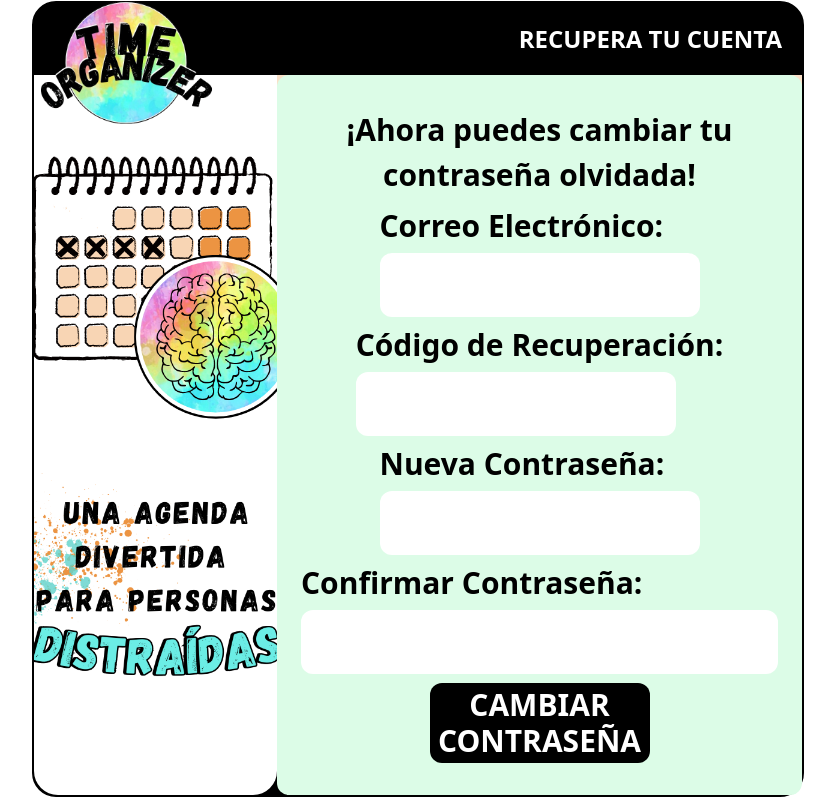
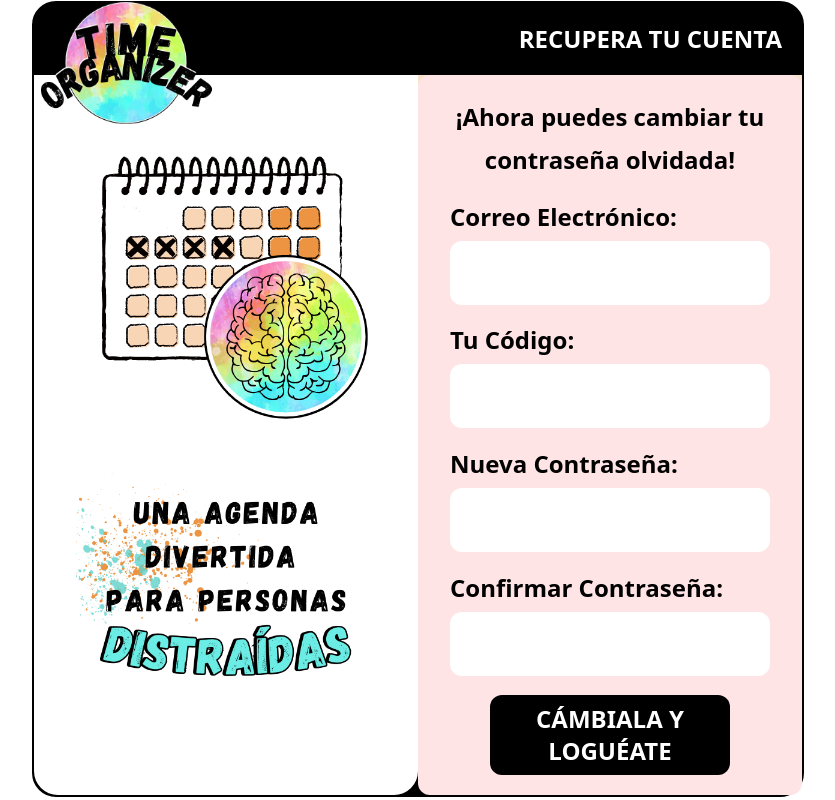
Before and after one commit to Yassinbny/Time-Organizer-Fronted, a React (Vite) app: page /change-password in a window 1280 px wide. Shown: the whole page, without its empty margins (222-1057 px from the left). Built offline with nearby package versions, Linux system fonts and the light colour scheme.

Commit message:
Retoques del CSS

```diff
--- a/src/context/auth.context.jsx
+++ b/src/context/auth.context.jsx
@@ -82,7 +82,7 @@ export function AuthContextProvider({ children }) {
   async function changePassword(email, code, newPassword, confirmPassword) {
     try {
       const response = await fetch(
-        `${import.meta.env.VITE_BACKEND_URL}users/change-password`,
+        `${import.meta.env.VITE_BACKEND_URL}users/password/change`,
         {
           method: "POST",
           headers: {
--- a/src/pages/ChangeForgotPassword.jsx
+++ b/src/pages/ChangeForgotPassword.jsx
@@ -50,19 +50,19 @@ const ChangeForgotPassword = () => {
 
   return (
     <UsersLayout componente={"RECUPERA TU CUENTA"}>
-      <div className="bg-green-100 flex flex-col justify-evenly w-full h-full content-center p-6 rounded-xl">
+      <div className="bg-rose-100 flex flex-col justify-evenly w-full h-full content-center rounded-xl">
         <form
           noValidate
-          className="flex flex-col items-center w-full h-full justify-evenly text-base sm:text-lg md:text-3xl"
+          className="flex flex-col items-center w-full h-full justify-evenly text-base sm:text-lg md:text-2xl"
           onSubmit={handleSubmit}
         >
-          <p className="text-center justify-center font-extrabold leading-[1.5]">
+          <p className="text-center justify-center font-extrabold leading-[1.8]">
             ¡Ahora puedes cambiar tu contraseña olvidada!
           </p>
-          <div className="flex flex-col space-y-2 text-[4vw] sm:text-[20px] md:text-[30px] leading-[1.3] font-extrabold">
+          <div className="flex flex-col space-y-2">
             <label htmlFor="email">Correo Electrónico:</label>
             <input
-              className="h-10 rounded-xl w-[250px] sm:w-[350px] sm:h-14 md:w-[25vw] md:h-16 p-3 bg-white"
+              className="h-15 rounded-xl w-[250px] sm:w-[250px] sm:h-10 md:w-[25vw] md:h-16 p-3 bg-white"
               type="email"
               value={email}
               onChange={handleInputChange}
@@ -71,10 +71,10 @@ const ChangeForgotPassword = () => {
               required
             />
           </div>
-          <div className="flex flex-col space-y-2 text-[4vw] sm:text-[20px] md:text-[30px] leading-[1.3] font-extrabold">
-            <label htmlFor="code">Código de Recuperación:</label>
+          <div className="flex flex-col space-y-2">
+            <label htmlFor="code"> Tu Código:</label>
             <input
-              className="h-10 rounded-xl w-[250px] sm:w-[350px] sm:h-14 md:w-[25vw] md:h-16 p-3 bg-white"
+              className="h-15 rounded-xl w-[250px] sm:w-[250px] sm:h-10 md:w-[25vw] md:h-16 p-3 bg-white"
               type="text"
               value={code}
               onChange={handleInputChange}
@@ -83,10 +83,10 @@ const ChangeForgotPassword = () => {
               required
             />
           </div>
-          <div className="flex flex-col space-y-2 text-[4vw] sm:text-[20px] md:text-[30px] leading-[1.3] font-extrabold">
+          <div className="flex flex-col space-y-2">
             <label htmlFor="newPassword">Nueva Contraseña:</label>
             <input
-              className="h-10 rounded-xl w-[250px] sm:w-[350px] sm:h-14 md:w-[25vw] md:h-16 p-3 bg-white"
+              className="h-15 rounded-xl w-[250px] sm:w-[250px] sm:h-10 md:w-[25vw] md:h-16 p-3 bg-white"
               type="password"
               value={newPassword}
               onChange={handleInputChange}
@@ -95,10 +95,10 @@ const ChangeForgotPassword = () => {
               required
             />
           </div>
-          <div className="flex flex-col space-y-2 text-[4vw] sm:text-[20px] md:text-[30px] leading-[1.3] font-extrabold">
+          <div className="flex flex-col space-y-2">
             <label htmlFor="confirmPassword">Confirmar Contraseña:</label>
             <input
-              className="h-10 rounded-xl w/[250px] sm:w/[350px] sm:h-14 md:w/[25vw] md:h-16 p-3 bg-white"
+              className="h-15 rounded-xl w-[250px] sm:w-[250px] sm:h-10 md:w-[25vw] md:h-16 p-3 bg-white"
               type="password"
               value={confirmPassword}
               onChange={handleInputChange}
@@ -108,8 +108,9 @@ const ChangeForgotPassword = () => {
             />
           </div>
           {error && <p className="text-red-500">{error}</p>}
-          <button className="bg-black text-white text-center font-bold w-[180px] sm:w-[320px] md:w-[220px] h-10 sm:h-12 md:h-20 rounded-xl">
-            CAMBIAR CONTRASEÑA
+          <button className="bg-black text-white text-center font-bold w-[180px] sm:w-[320px] md:w-[240px] h-10 sm:h-12 md:h-20 rounded-xl"
+          onClick={() => navigate("/login")}>
+            CÁMBIALA Y LOGUÉATE
           </button>
         </form>
 
--- a/src/pages/ConfirmRecoverPassword.jsx
+++ b/src/pages/ConfirmRecoverPassword.jsx
@@ -17,16 +17,16 @@ const ConfirmRecoverPassword = () => {
     <UsersLayout componente={"¡YA CASI ESTÁ!"}>
       <div className="bg-green-100 flex flex-col justify-evenly w-full h-full content-center">
         <div
-          className="flex flex-col items-center w-full h-full justify-evenly text-base sm:text-lg md:text-3xl "
+          className="flex flex-col items-center w-full h-full justify-evenly text-base sm:text-lg md:text-2xl "
         >
           <p className="text-center justyify-center font-extrabold leading-[1.3]">
             Revisa tu correo y sigue las instrucciones para poder recuperar tu contraseña.
           </p>
 
-          <button className="bg-black text-white text-center font-bold w-[150px] h-10 sm:w-[300px] sm:h-12 md:w-[240px] md:h-20 rounded-xl"
-          onClick={() => navigate("/login")}
+          <button className="bg-black text-white font-bold py-3.5 px-7 rounded-lg"
+          onClick={() => navigate("/change-password")}
           >
-            INICIAR SESIóN
+            RECUPÉRALA
           </button>
         </div>
         <div className="flex flex-col items-center rounded-2xl content-center justify-evenly text-[4vw] sm:text-[18px] md:text-[24px] bg-black text-1xl text-white h-15 sm:h-18 md:h-22">
--- a/src/pages/Login.jsx
+++ b/src/pages/Login.jsx
@@ -61,13 +61,13 @@ const Login = () => {
           action=""
           noValidate
           className="flex flex-col items-center w-full h-full justify-evenly content-center
-          text-base sm:text-lg md:text-3xl "
+          text-base sm:text-lg md:text-2xl"
           onSubmit={handleSubmit}
         >
-          <div className="flex flex-col space-y-2">
+          <div className="flex flex-col space-y-2 font-bold">
             <label htmlFor="">Correo Electrónico:</label>
             <input
-              className="h-10 rounded-xl w-[250px] sm:w-[350px] sm:h-16 md:w-[25vw] md:h-24 p-3  bg-white  "
+              className="h-15 rounded-xl w-[250px] sm:w-[250px] sm:h-10 md:w-[25vw] md:h-16 p-3 bg-white"
               type="email"
               value={email}
               onChange={handleInputChange}
@@ -75,10 +75,10 @@ const Login = () => {
               id="email"
             />
           </div>
-          <div className="flex flex-col space-y-2">
+          <div className="flex flex-col space-y-2 font-bold">
             <label>Contraseña:</label>
             <input
-              className="h-10 rounded-xl w-[250px] sm:w-[350px] md:w-[25vw] md:h-24 sm:h-16 p-3   bg-white"
+              className="h-15 rounded-xl w-[250px] sm:w-[250px] sm:h-10 md:w-[25vw] md:h-16 p-3 bg-white "
               type="password"
               value={password}
               onChange={handleInputChange}
@@ -93,11 +93,11 @@ const Login = () => {
             </a>
           </div>
 
-          <button className="bg-black text-white text-center font-bold w-[150px] h-10 sm:w-[300px]  sm:h-12 md:w-[300px] md:h-24 rounded-xl ">
+          <button className="bg-black text-white font-bold py-3.5 px-7 rounded-lg">
             Iniciar Sesión
           </button>
         </form>
-        <div className="flex flex-col items-center rounded-2xl content-center justify-evenly text-[4vw] sm:text-[24px] md:text-[32px] bg-black text-1xl text-white h-20 sm:h-32 md:h-44">
+        <div className="flex flex-col items-center rounded-2xl content-center justify-evenly text-[4vw] sm:text-[18px] md:text-[24px] bg-black text-1xl text-white h-15 sm:h-18 md:h-22">
           <p>¿No tienes una cuenta?</p>
           <Link
             to="/signup"
--- a/src/pages/RecoverPassword.jsx
+++ b/src/pages/RecoverPassword.jsx
@@ -48,7 +48,8 @@ useEffect(() => {
       <div className="bg-teal-100 flex flex-col justify-evenly w-full h-full content-center">
         <form
           noValidate
-          className="flex flex-col items-center w-full h-full justify-evenly text-base sm:text-lg md:text-3xl "
+          className="flex flex-col items-center w-full h-full justify-evenly content-center
+          text-base sm:text-lg md:text-2xl"
           onSubmit={handleSubmit}
         >
           <p className="text-center justyify-center font-extrabold leading-[1.3]">
@@ -57,10 +58,10 @@ useEffect(() => {
             Sólo necesitas tu dirección de email, ¡y solucionado!
             <br />
           </p>
-          <div className="flex flex-col space-y-2 text-[4vw] sm:text-[20px] md:text-[30px] leading-[2] font-extrabold ">
+          <div className="flex flex-col space-y-2 font-bold">
             <label htmlFor="email">Correo Electrónico:</label>
             <input
-              className="h-10 rounded-xl w-[250px] sm:w-[350px] sm:h-14 md:w-[25vw] md:h-16 p-3 bg-white"
+              className="h-15 rounded-xl w-[250px] sm:w-[250px] sm:h-10 md:w-[25vw] md:h-16 p-3 bg-white"
               type="email"
               value={email}
               onChange={handleInputChange}
@@ -70,7 +71,7 @@ useEffect(() => {
             />
           </div>
           {error && <p className="text-red-500">{error}</p>}
-          <button className="bg-black text-white text-center font-bold w-[150px] h-10 sm:w-[300px] sm:h-12 md:w-[240px] md:h-20 rounded-xl">
+          <button className="bg-black text-white font-bold py-3.5 px-7 rounded-lg">
             RECUPERAR
           </button>
         </form>
--- a/src/pages/SignUp.jsx
+++ b/src/pages/SignUp.jsx
@@ -60,7 +60,7 @@ const SignUp = () => {
           action=""
           noValidate
           onSubmit={onSubmit}
-          className="flex flex-col items-center w-full h-full justify-evenly content-center text-base sm:text-lg md:text-3xl "
+          className="flex flex-col items-center w-full h-full justify-evenly content-center text-base sm:text-lg md:text-2xl "
         >
           <div className="flex flex-col space-y-2">
             <label htmlFor="username">Nombre:</label>
@@ -157,7 +157,7 @@ const SignUp = () => {
             )}
           </div>
           <button
-            className="bg-black hover:bg-teal-500 text-white font-bold py-2 px-5 rounded-lg"
+            className="bg-black hover:bg-teal-500 text-white font-bold py-3.5 px-7 rounded-lg"
             type="submit"
           >
             Registrarse
```
Also changed, not shown: 1 other file (tests, documents, lock files or other folders).
